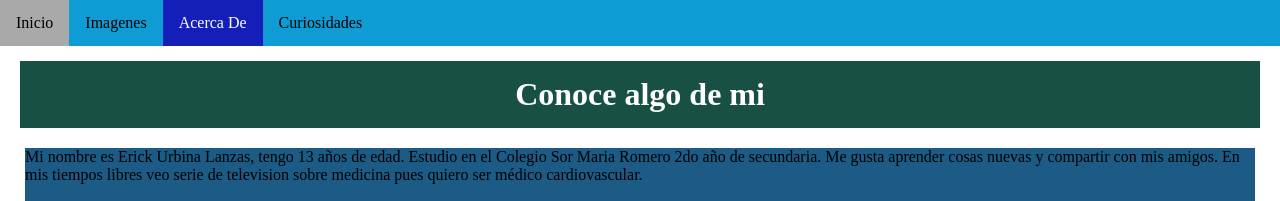
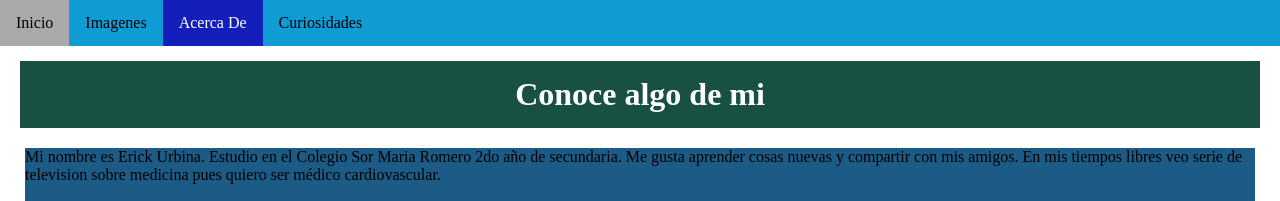
Before and after one commit to erg1312/Proyecto-Final, a plain HTML site: page Proyecto Final/about.html in a window 1280 px wide. Shown: the top 201 px of the page. Drawn offline with Linux system fonts and the light colour scheme.

Commit message:
Update about.html

```diff
--- a/Proyecto Final/about.html
+++ b/Proyecto Final/about.html
@@ -22,7 +22,7 @@
     <div class="container">
         <div>
             <p>
-                Mi nombre es Erick Urbina Lanzas, tengo 13 años de edad.
+                Mi nombre es Erick Urbina.
                 Estudio en el Colegio Sor Maria Romero 2do año de secundaria.
                 Me gusta aprender cosas nuevas y compartir con mis amigos.
                 En mis tiempos libres veo serie de television sobre medicina
```
